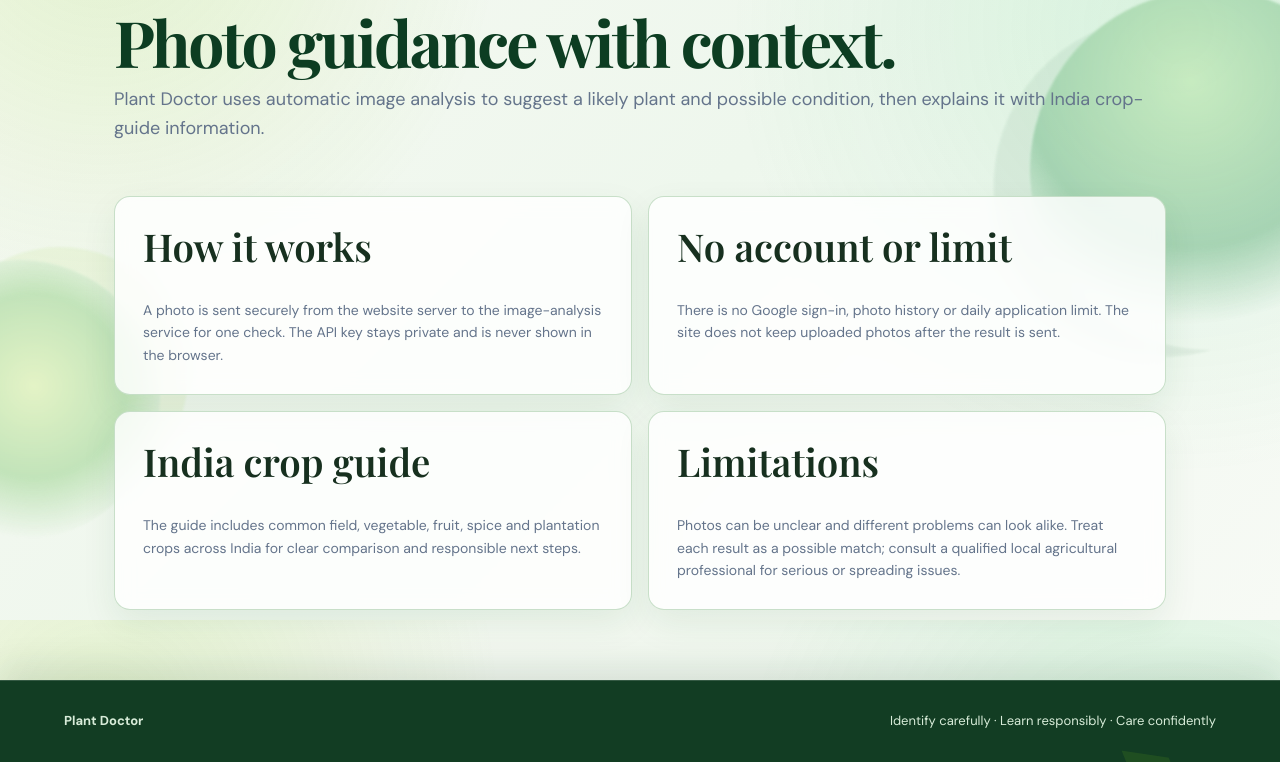
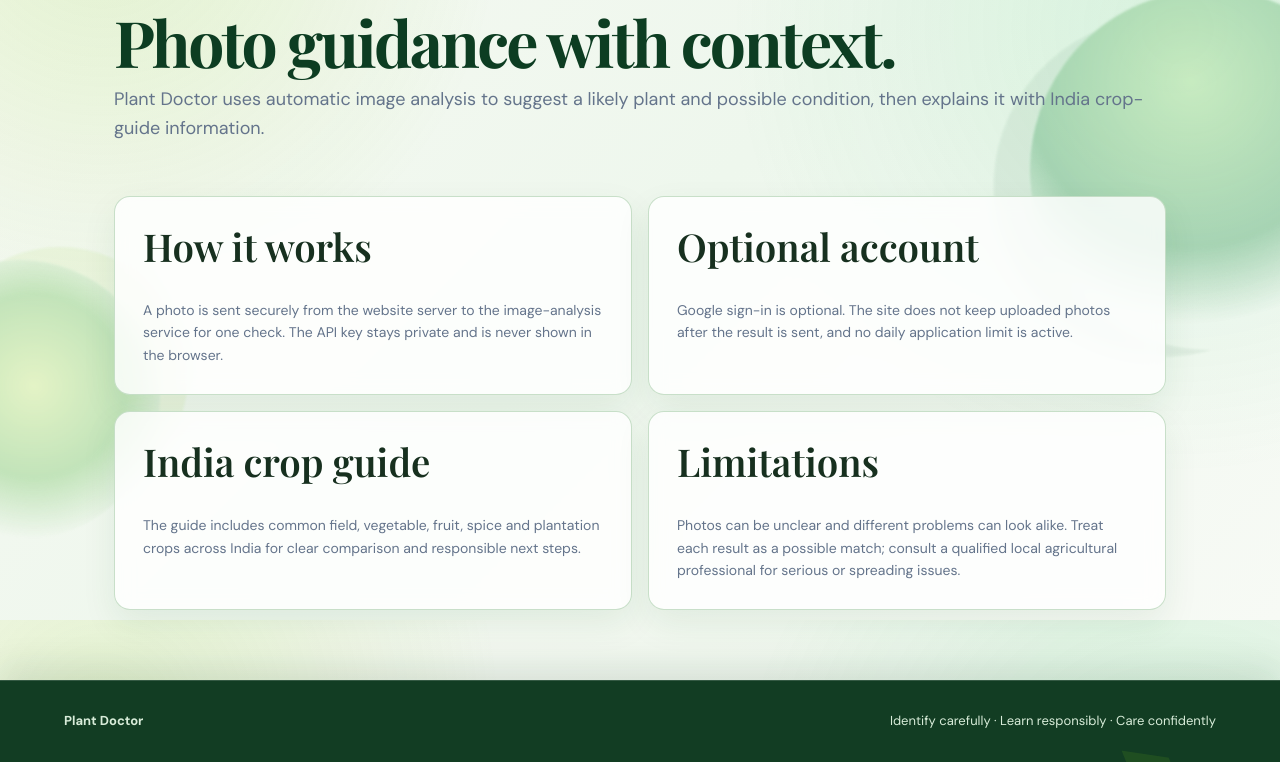
Before and after one commit to jayasuryavasa-sketch/plant-doctor, a Flask app: page /about in a window 1280 px wide. Shown: the part 180-942 px from the top of the page. Run offline with Flask 3, Linux system fonts and the light colour scheme; some web fonts are replaced.

Commit message:
Describe optional Google sign-in accurately

```diff
--- a/templates/about.html
+++ b/templates/about.html
@@ -1 +1 @@
-{% extends 'base.html' %}{% block title %}About | Plant Doctor{% endblock %}{% block content %}<section class="page-head"><p class="eyebrow">ABOUT THE PROJECT</p><h1>Photo guidance with context.</h1><p>Plant Doctor uses automatic image analysis to suggest a likely plant and possible condition, then explains it with India crop-guide information.</p></section><section class="about-grid"><article><h2>How it works</h2><p>A photo is sent securely from the website server to the image-analysis service for one check. The API key stays private and is never shown in the browser.</p></article><article><h2>No account or limit</h2><p>There is no Google sign-in, photo history or daily application limit. The site does not keep uploaded photos after the result is sent.</p></article><article><h2>India crop guide</h2><p>The guide includes common field, vegetable, fruit, spice and plantation crops across India for clear comparison and responsible next steps.</p></article><article><h2>Limitations</h2><p>Photos can be unclear and different problems can look alike. Treat each result as a possible match; consult a qualified local agricultural professional for serious or spreading issues.</p></article></section>{% endblock %}
+{% extends 'base.html' %}{% block title %}About | Plant Doctor{% endblock %}{% block content %}<section class="page-head"><p class="eyebrow">ABOUT THE PROJECT</p><h1>Photo guidance with context.</h1><p>Plant Doctor uses automatic image analysis to suggest a likely plant and possible condition, then explains it with India crop-guide information.</p></section><section class="about-grid"><article><h2>How it works</h2><p>A photo is sent securely from the website server to the image-analysis service for one check. The API key stays private and is never shown in the browser.</p></article><article><h2>Optional account</h2><p>Google sign-in is optional. The site does not keep uploaded photos after the result is sent, and no daily application limit is active.</p></article><article><h2>India crop guide</h2><p>The guide includes common field, vegetable, fruit, spice and plantation crops across India for clear comparison and responsible next steps.</p></article><article><h2>Limitations</h2><p>Photos can be unclear and different problems can look alike. Treat each result as a possible match; consult a qualified local agricultural professional for serious or spreading issues.</p></article></section>{% endblock %}
```
